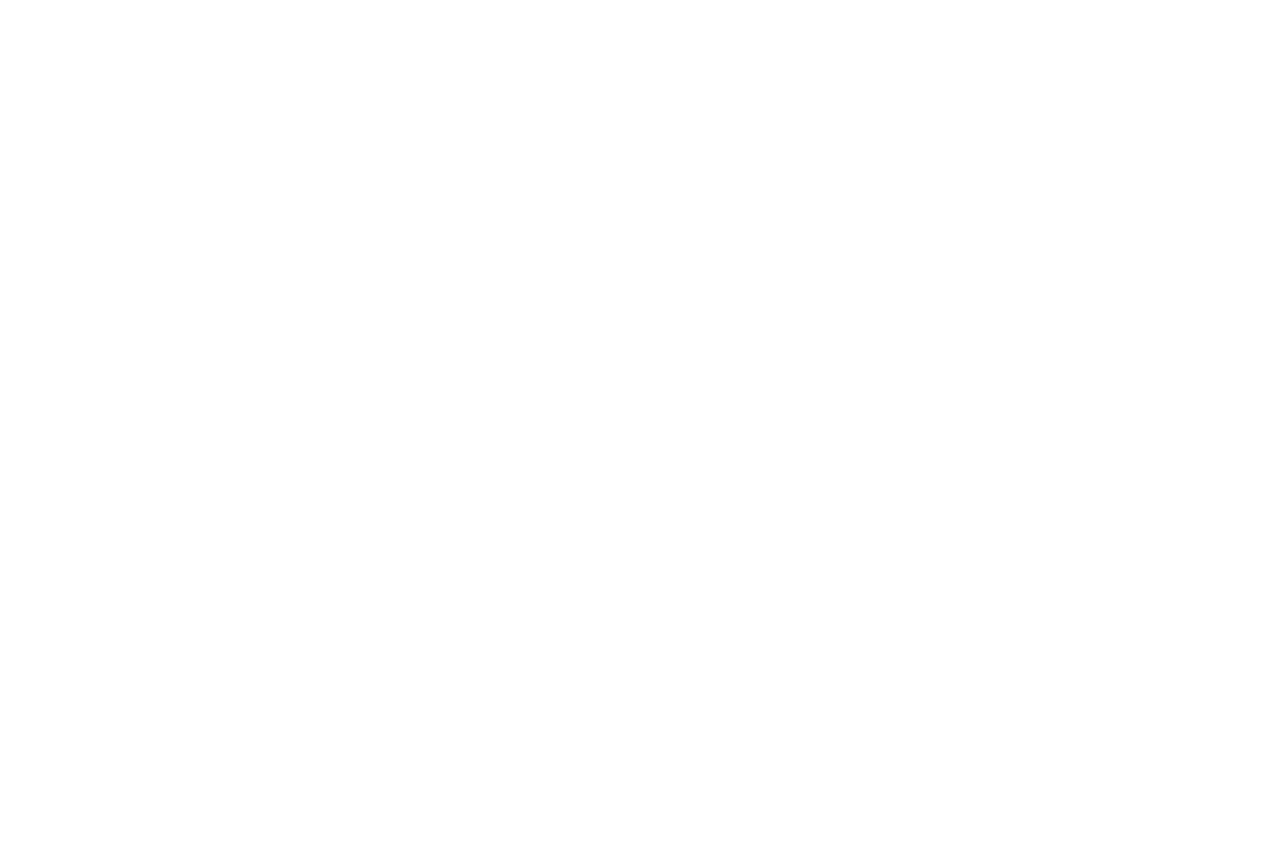
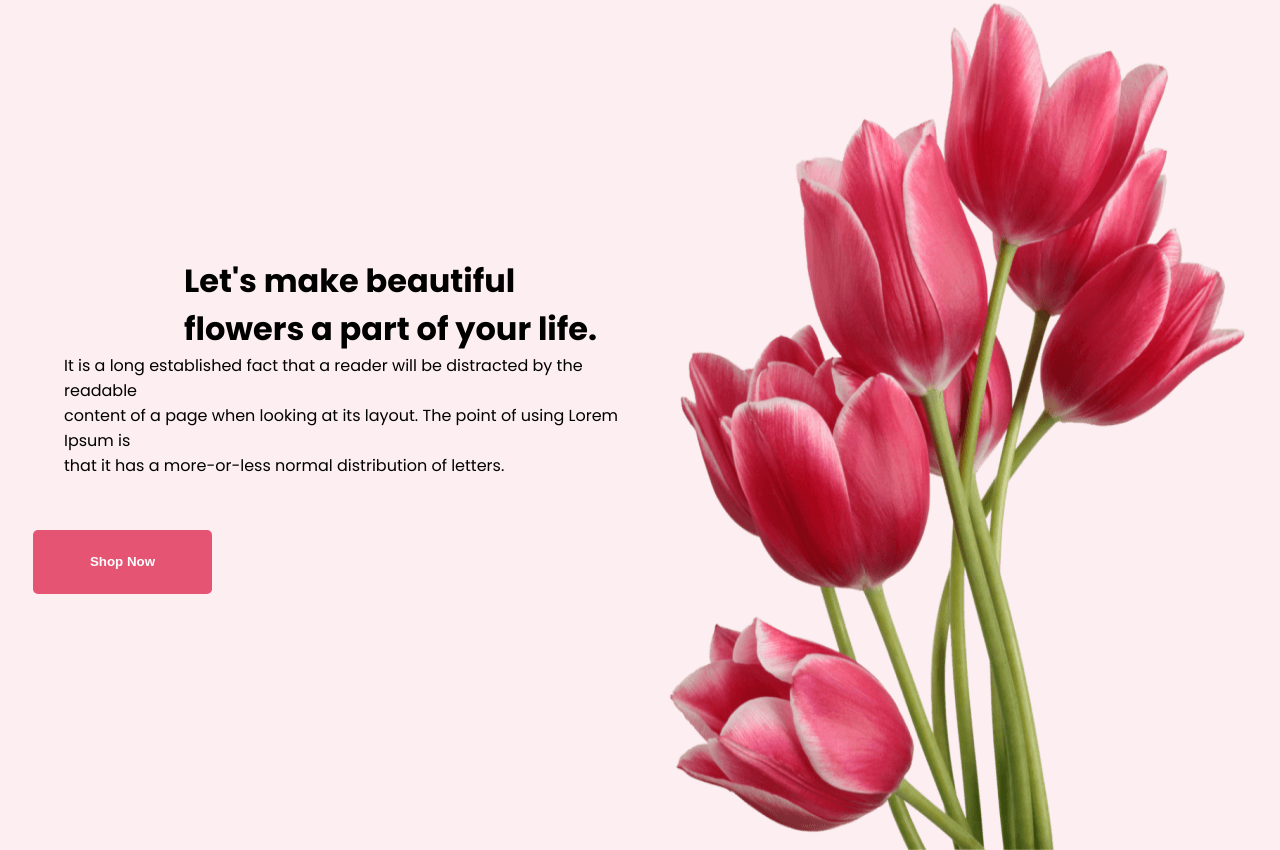
Before and after one commit to bibhu111/flower-shop, a plain HTML site: page index.html in a window 1280 px wide. Before the commit the page ends 800 px from the top, so only its background shows below. Drawn offline with Linux system fonts and the light colour scheme.

Commit message:
second commit

```diff
--- a/Styles/style.css
+++ b/Styles/style.css
@@ -0,0 +1,61 @@
+/* font style */
+@import url('https://fonts.googleapis.com/css2?family=Open+Sans:ital,wght@0,300..800;1,300..800&family=Poppins:ital,wght@0,100;0,200;0,300;0,400;0,500;0,600;0,700;0,800;0,900;1,100;1,200;1,300;1,400;1,500;1,600;1,700;1,800;1,900&display=swap');
+*{
+  box-sizing: border-box;
+  margin: 0;
+  padding: 0;
+}
+body{
+  font-family: "Poppins", sans-serif;
+}
+/* banner style */
+.banner-section-container{
+  max-width: 1920px;
+  height: 850px;
+  /* border: 2px solid black; */
+  background-color: rgb(252, 238, 241);
+}
+.banner-content{
+  display: flex;
+  /* border: 2px solid black; */
+  width: 90%;
+  margin: 0 auto;
+}
+.banner-text-container{
+  width: 50%;
+  height: 850px;
+  /* border: 2px solid black; */
+  display: flex;
+  flex-direction: column;
+  justify-content: center;
+  align-items: center;
+  /* background-color: brown; */
+}
+.jamela{
+  margin-left: 120px;
+}
+.banner-text-container button{
+  margin-right: 699px;
+  height: 64px;
+  width: 179px;
+  border-radius: 8px;
+  background-color: #E55473;
+  border-style: none;
+  font-weight: bold;
+  color: white;
+  padding: 20px 43px;
+  border-radius: 5px;
+  margin-top: 52px;
+  margin-left: 240px;
+}
+.banner-image-container{
+  width: 50%;
+  height: 650px;
+  display: flex;
+  /* justify-content: center; */
+  /* align-items: center; */
+}
+.banner-image-container img{
+  height: 850px;
+  width: 635px;
+}
--- a/index.html
+++ b/index.html
@@ -7,6 +7,23 @@
   <link rel="stylesheet" href="Styles/style.css">
 </head>
 <body>
+  <header>
+    <div class="banner-section-container">
+      <div class="banner-content">
+        <div class="banner-text-container">
+          <h1 class="jamela">Let's make beautiful flowers a part of your life.</h1>
+          <p>It is a long established fact that a reader will be distracted by the readable<br>content of a page when looking at its layout. The point of using Lorem Ipsum is<br>that it has a more-or-less normal distribution of letters.</p>
+          <button>Shop Now</button>
+        </div>
+        <div class="banner-image-container">
+          <img src="images/banner-image.png" alt="">
+        </div>
+      </div>
+    </div>
+  </header>
+  <main>
 
+  </main>
+  <footer></footer>
 </body>
 </html>
```
